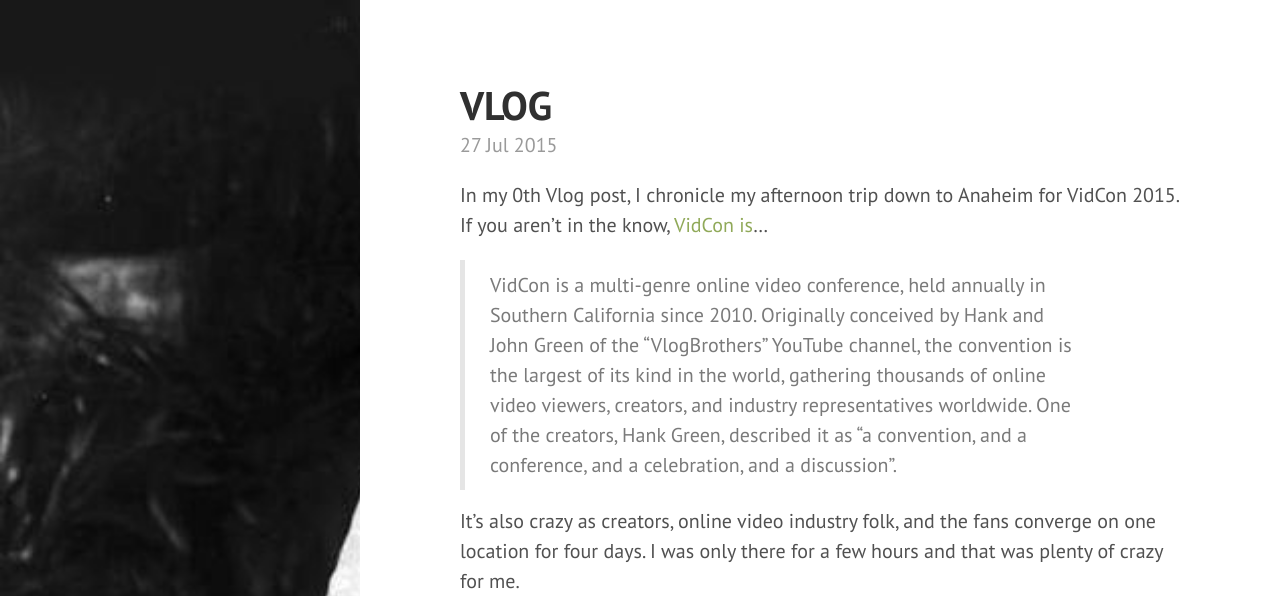
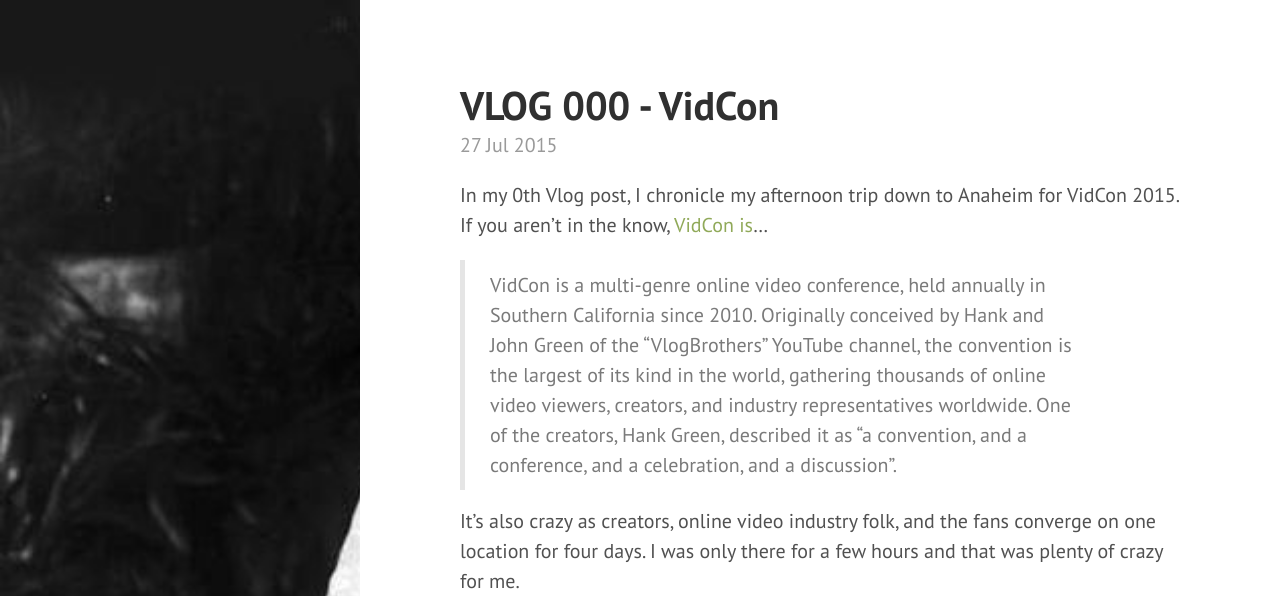
Before and after one commit to mikeflynn/thatmikeflynn.com-archive, a Jekyll site: the page built from _posts/2015-07-27-vidcon.md, in a window 1280 px wide and 1358 px high, cut to the strip 0-596 px from the top of the window. Built offline with Jekyll 4.4.1, drawn with Linux system fonts in a browser that asks for light colours; nearby versions of some CDN libraries; some web fonts are replaced; Markdown is read by kramdown in place of the engine named in the settings.

Commit message:
Fixed post title.

```diff
--- a/_posts/2015-07-27-vidcon.md
+++ b/_posts/2015-07-27-vidcon.md
@@ -1,6 +1,6 @@
 ---
 layout: post
-title: VLOG #000 - VidCon
+title: VLOG 000 - VidCon
 ---
 
 In my 0th Vlog post, I chronicle my afternoon trip down to Anaheim for VidCon 2015. If you aren't in the know, [VidCon is](https://en.wikipedia.org/wiki/VidCon)...
```
